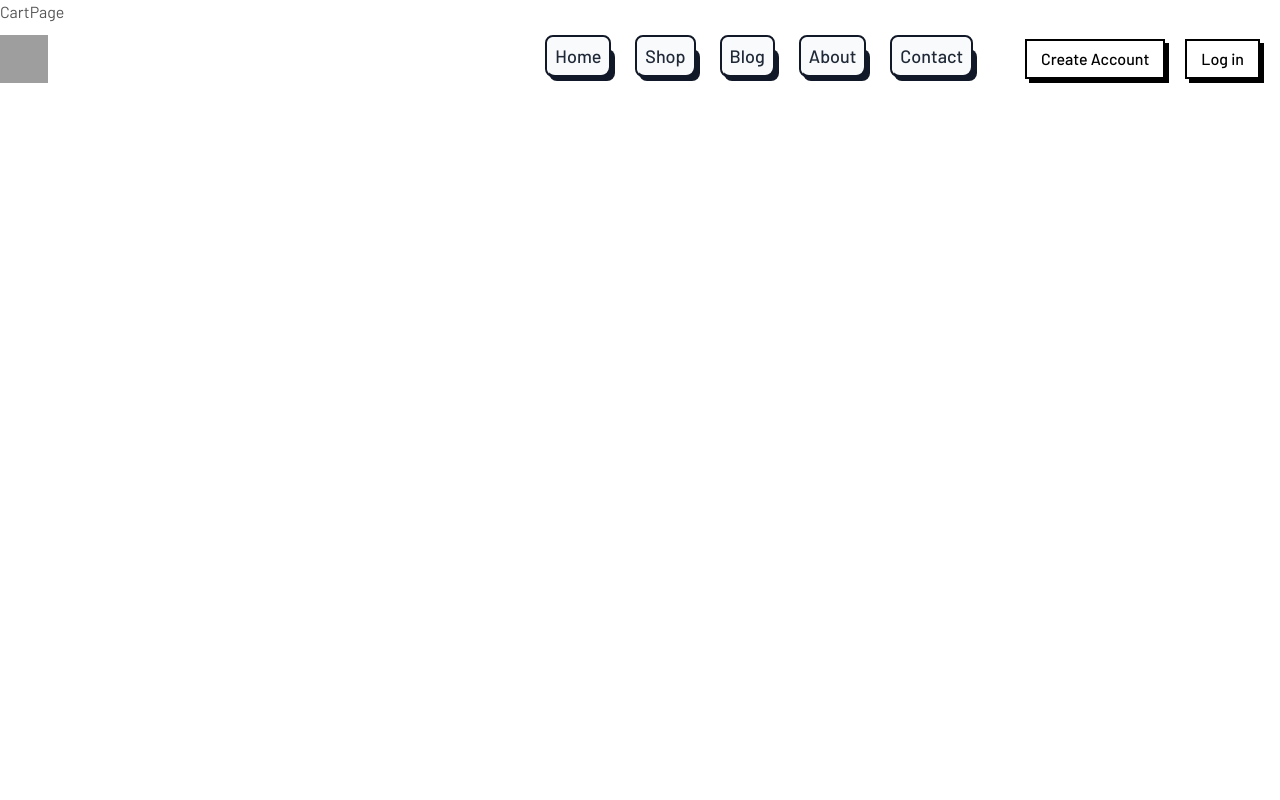
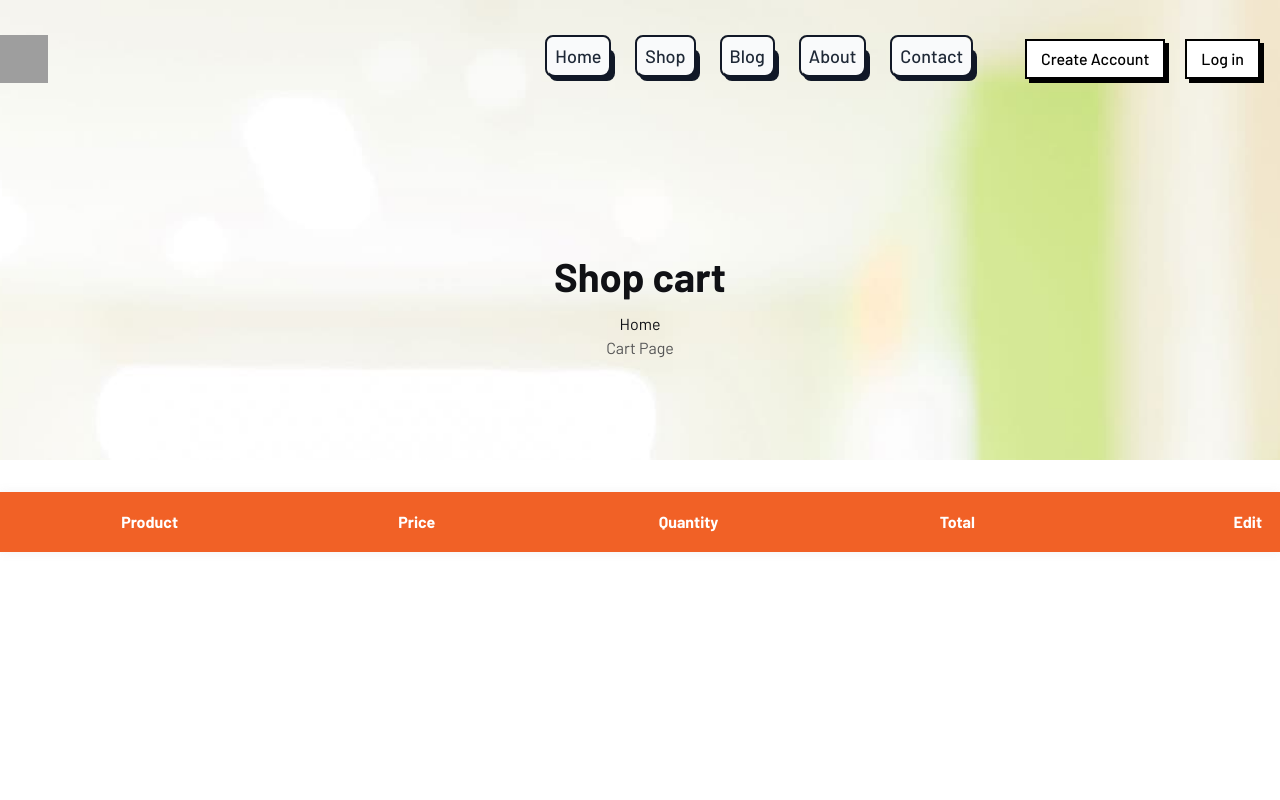
Before and after one commit to iwai-0310/Ecom-React, a React (Vite) app: page /cart-page in a window 1280 px wide. Shown: the top 800 px of the page. Built offline with nearby package versions, Linux system fonts and the light colour scheme; grey boxes are pictures that could not be loaded.

Commit message:
Adds thead to the cart

```diff
--- a/src/shopComponent/CartPage.jsx
+++ b/src/shopComponent/CartPage.jsx
@@ -1,5 +1,6 @@
 import React, { useEffect } from "react";
 import { useState } from "react";
+import PageHeader from "../components/PageHeader";
 
 const CartPage = () => {
   const [cartItems, setCartItems] = useState([]);
@@ -13,7 +14,8 @@ const CartPage = () => {
   const calcTotalPrice = (item) => {
     return item.price * item.quantity;
   };
-  //handle quantity increase
+
+  //function tohandle quantity increase
   const handleIncrease = (item) => {
     item.quantity += 1;
     setCartItems([...cartItems]);
@@ -22,17 +24,61 @@ const CartPage = () => {
     localStorage.setItem("cart", JSON.stringify(cartItems));
   };
 
-  //handle quantity decrease
+  //function to handle quantity decrease
   const handleDecrease = (item) => {
     if (item.quantity > 1) {
       item.quantity -= 1;
+
+      setCartItems([...cartItems]);
+
+      //update the local storage with new cart items
+      localStorage.setItem("cart", JSON.stringify(cartItems));
     }
-    setCartItems([...cartItems]);
+  };
+  // function to handle remove item
+  const handleRemoveItem = (item) => {
+    const updatedCart = cartItems.filter((cartItem) => cartItem.id !== item.id);
+    //update the cart
+    setCartItems(updatedCart);
+    updateLocalStorage(updatedCart);
+  };
+  // function to update local storage
+  const updateLocalStorage = (cart) => {
+    localStorage.setItem("cart", JSON.stringify(cart));
+  };
+  //cal cart subtotal
+  const cartSubTotal = cartItems.reduce((total, item) => {
+    return total + calcTotalPrice(item);
+  }, 0);
 
-    //update the local storage with new cart items
-    localStorage.setItem("cart", JSON.stringify(cartItems));
-  };
-  return <div>CartPage</div>;
+  //cal order total
+  const orderTotal = cartSubTotal;
+  return (
+    <div>
+      <PageHeader title={"Shop cart"} curPage={"Cart Page"} />
+      <div className="shop-cart py-8">
+        <div className="container">
+          <div className="section-wrapper">
+            {/* cart top */}
+            <div className="cart-top">
+              <table>
+                <thead className="justify-between">
+                  <tr>
+                    <th className="cat-product">Product</th>
+                    <th className="cat-price">Price</th>
+                    <th className="cat-quantity">Quantity</th>
+                    <th className="cat-total">Total</th>
+                    <th className="cat-edit">Edit</th>
+                  </tr>
+                </thead>
+              </table>
+            </div>
+            {/* cart top ends */}
+          </div>
+        </div>
+      </div>
+    </div>
+  );
 };
 
 export default CartPage;
```
